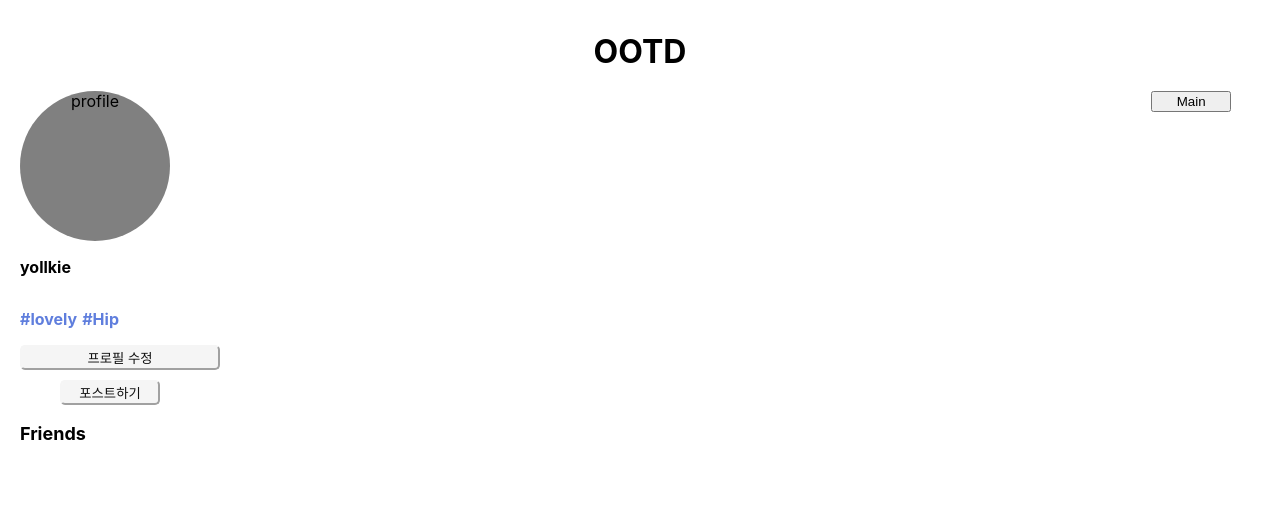
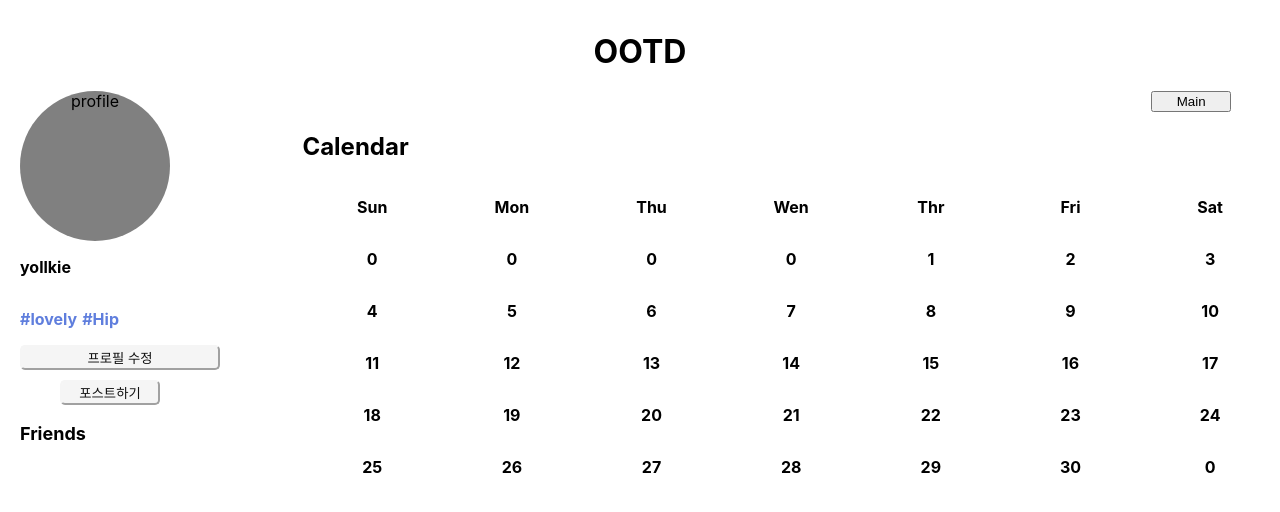
Before and after one commit to osj1405/OOTD, a React (Create React App) app: page /mypage/1 in a window 1280 px wide. Shown: the top 512 px of the page. Built offline with nearby package versions, Linux system fonts and the light colour scheme.

Commit message:
create Calendar component

```diff
--- a/src/MyPage.jsx
+++ b/src/MyPage.jsx
@@ -2,6 +2,7 @@ import React from "react";
 import styles from "./MyPage.module.css";
 import { useNavigate } from "react-router";
 import SideProfile from "./component/SideProfile";
+import Calendar from "./component/Calendar";
 
 export default function MyPage(){
     let navigate = useNavigate();
@@ -22,6 +23,7 @@ export default function MyPage(){
                                 navigate("/main")
                             }}>Main</button>
                         </div>
+                        <Calendar />
                     </div>
                 </div>
             </div>
--- /dev/null
+++ b/src/component/Calendar.jsx
@@ -0,0 +1,37 @@
+import styles from "./Calendar.module.css";
+import { useState } from "react";
+import { buildCalendar } from "../utils/calendar";
+import Month from "./Month";
+import Week from "./Week";
+import Day from "./Day";
+export default function Calendar(){
+    const [today, setToday] = useState(new Date());
+    // setToday는 날짜 클릭해서 변경할 때 사용하기
+
+    const year = today.getFullYear();
+    const month = today.getMonth();
+
+    const calendar = buildCalendar(year, month);
+
+    const week = ["Sun", "Mon", "Thu", "Wen", "Thr", "Fri", "Sat"];
+
+    return (
+        <>
+        <div className={styles.container}>
+            <h2>Calendar</h2>
+            <Week>
+                {week.map((dayofweek, i) => {
+                    return (
+                        <Day key={i} day={dayofweek}></Day>
+                    )
+                })}
+            </Week>
+            {calendar.map((week, i) => {
+                return(
+                    <Month key={i} week={week}></Month>
+                )
+            })}
+            </div>
+        </>
+    )
+}
--- /dev/null
+++ b/src/component/Calendar.module.css
@@ -0,0 +1,16 @@
+.container {
+    display: flex;
+    flex-direction: column;
+    justify-content: center;
+
+}
+
+h2 {
+    text-align: start;
+}
+
+
+
+.week {
+    display: flex;
+}
--- /dev/null
+++ b/src/component/Day.jsx
@@ -0,0 +1,9 @@
+import styles from './Day.module.css';
+
+export default function Day({day}){
+    return (
+            <div className={styles.day}>
+                {day === 0 ? <p>0</p> : <p>{day}</p> }
+            </div>
+        )
+}
--- /dev/null
+++ b/src/component/Day.module.css
@@ -0,0 +1,3 @@
+.day {
+    flex: 1;
+}
--- /dev/null
+++ b/src/component/Month.jsx
@@ -0,0 +1,14 @@
+import Week from "./Week"
+import Day from "./Day"
+
+export default function Month({week}){
+    return (
+        <Week>
+            {week.map((day, i) => {
+                return(
+                <Day key={i} day={day}></Day>
+                )
+            })}
+        </Week>
+    )
+}
--- /dev/null
+++ b/src/component/Week.jsx
@@ -0,0 +1,9 @@
+import styles from "./Week.module.css"
+
+export default function Week({children}){
+    return (
+            <div className={styles.week}>
+                {children}
+            </div>
+        )
+}
--- /dev/null
+++ b/src/component/Week.module.css
@@ -0,0 +1,4 @@
+.week {
+    display: flex;
+    flex-direction: row;
+}
--- /dev/null
+++ b/src/utils/calendar.js
@@ -0,0 +1,34 @@
+export const buildCalendar = (year, month) => {
+    const calendar = [];
+    const firstDay = new Date(year, month, 1);
+    const lastDay = new Date(year, month, 0);
+
+    const firstDayOfWeek = firstDay.getDay();
+
+    let week = [];
+    let day = 1;
+
+    for(let i = 0; i < firstDayOfWeek; i++){
+        week.push(0);
+    }
+
+    while(day <= lastDay.getDate()){
+        if(week.length === 7){
+            calendar.push(week);
+            week = [];
+        }
+        week.push(day);
+        day++;
+    }
+
+    if(week.length > 0){
+        for(let i = week.length; i < 7; i++){
+            week.push(0);
+        }
+        calendar.push(week);
+    }
+
+    return calendar;
+
+
+}
```
